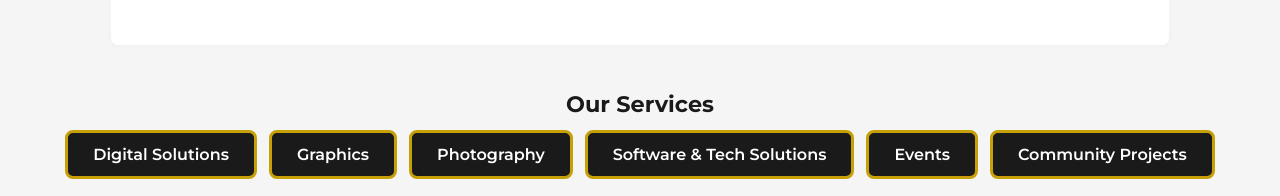
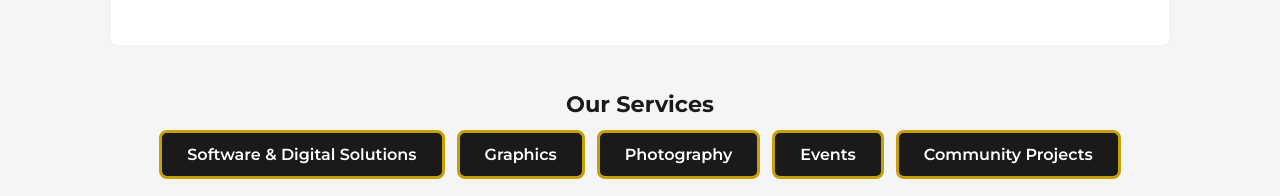
Before and after one commit to KOdumosu/wdd131, a plain HTML site: page project/exfluxe.html in a window 1280 px wide. Shown: the part 880-1076 px from the top of the page. Drawn offline with Linux system fonts and the light colour scheme.

Commit message:
restructuring

```diff
--- a/project/exfluxe.html
+++ b/project/exfluxe.html
@@ -66,10 +66,9 @@
 
     <div class="services-grid">
 
-         <a href="digital-solutions.html" class="service-card">Digital Solutions</a>
+         <a href="digital-solutions.html" class="service-card">Software & Digital Solutions</a>
         <a href="graphics.html" class="service-card">Graphics</a>
          <a href="photography.html" class="service-card">Photography</a>
-        <a href="services/software-tech.html" class="service-card">Software & Tech Solutions</a>
         <a href="services/events.html" class="service-card">Events</a>
         <a href="services/community-projects.html" class="service-card">Community Projects</a>
 
```
Also changed, not shown: project/styles/efluxe.css (line endings or trailing spaces), 1 other file.
